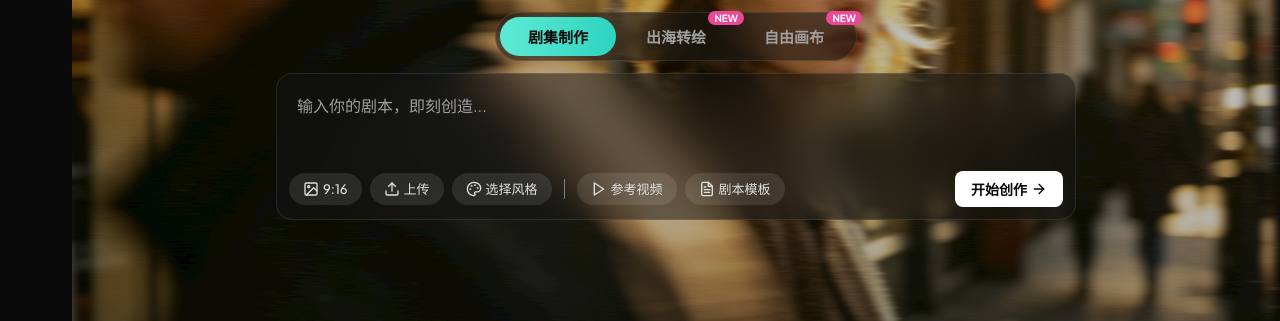
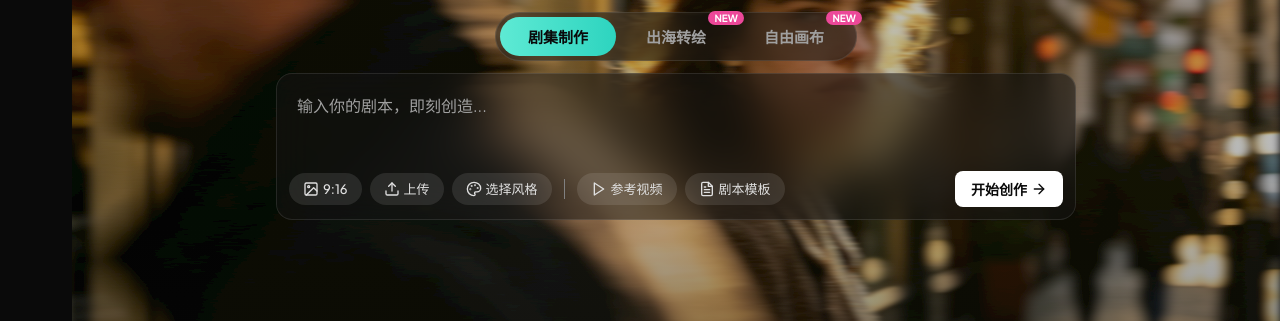
Before and after one commit to Cynthia-cym/lumenflow-redesign, a plain HTML site: page index-bg-option2.html in a window 1280 px wide. Shown: the part 252-573 px from the top of the page. Drawn offline with Linux system fonts and the light colour scheme.

Commit message:
feat: 沉浸式背景最终版 - expanded-bg-03正方形图 + 位置60%63% + 深灰半透明登录按钮 + 亮灰分割线

```diff
--- a/index-bg-option2.html
+++ b/index-bg-option2.html
@@ -50,8 +50,8 @@ body {
 body::before {
   content: '';
   position: absolute; top: 0; left: 0; width: 100%; height: 120vh;
-  background-image: url('assets/bg/expanded-bg-01.jpg');
-  background-size: cover; background-position: center 8%;
+  background-image: url('assets/bg/expanded-bg-03.jpg');
+  background-size: cover; background-position: 60% 63%;
   background-repeat: no-repeat;
   filter: url(#motion-blur);
   z-index: 0;
```
Also changed, not shown: index.html (+2 -2 lines), assets/bg/expanded-bg-02.jpg (added), assets/bg/expanded-bg-03.jpg (added), 2 other files.
